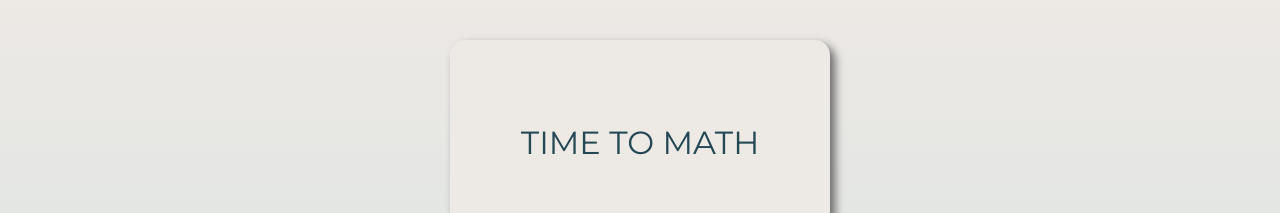
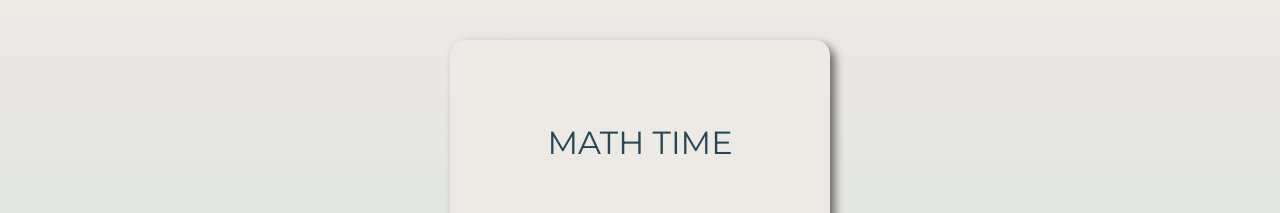
Before and after one commit to Kohlrausch16/Trabalho-G2-Design-Instrucional, a React (Vite) app: page / in a window 1280 px wide. Shown: the top 213 px of the page. Built offline with nearby package versions, Linux system fonts and the light colour scheme.

Commit message:
Conclusão jogo :)

```diff
--- a/src/pages/Home/Home.tsx
+++ b/src/pages/Home/Home.tsx
@@ -9,7 +9,7 @@ const Home = () =>{
             <PhoneContainer>
                 <HomeArea>
                     <TitleContainer fontSize={2}>
-                        <Title>TIME TO MATH</Title>
+                        <Title>MATH TIME</Title>
                     </TitleContainer>
 
                     <SquareShapeContainer>
```
